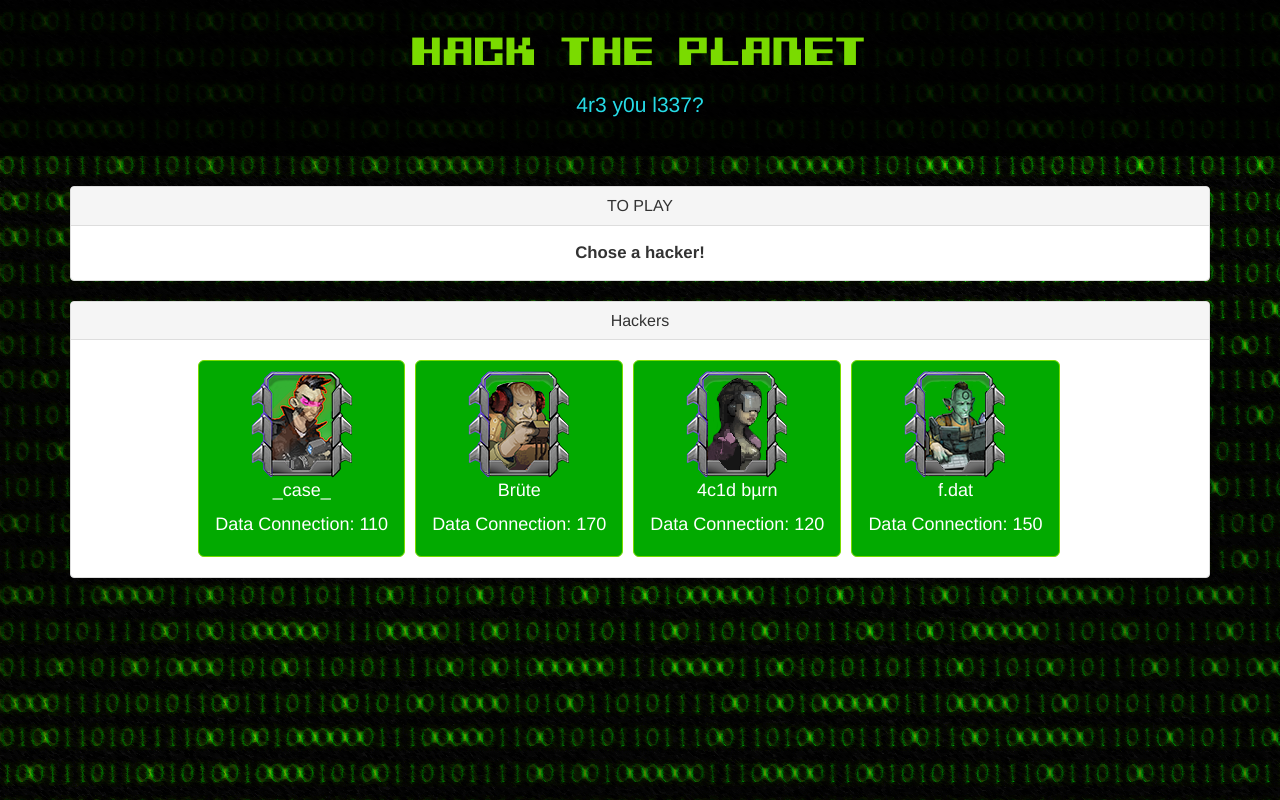
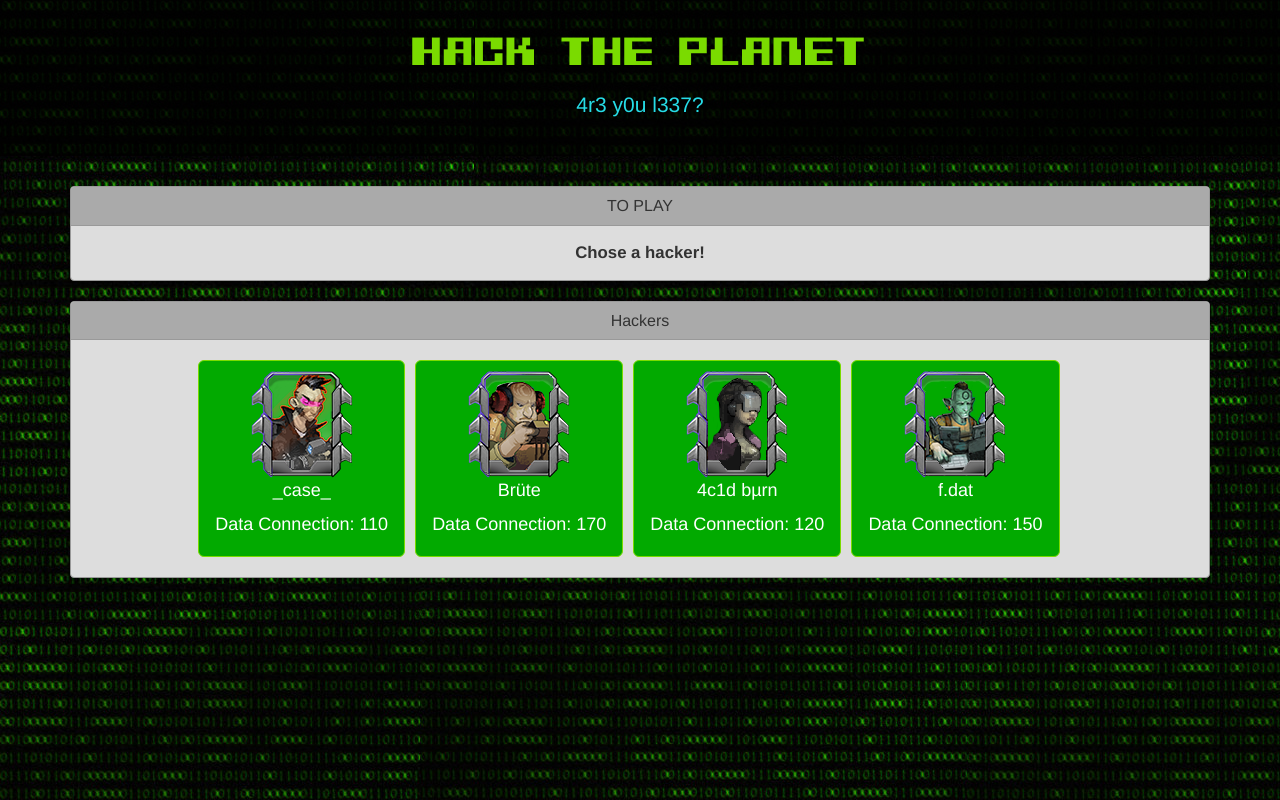
Before and after one commit to neurohacked/hack-the-planet, a PHP site: page / in a window 1280 px wide. Run offline with PHP 8.4, Linux system fonts and the light colour scheme; some libraries are stand-ins or nearby versions.

Commit message:
theme adjustment

```diff
--- a/css/master.css
+++ b/css/master.css
@@ -35,6 +35,16 @@ h1, h2, h3 {
     font-size: 1.5em;
     color: #26DCE7;
 }
+.panel-default {
+    border-color: #999;
+}
+.panel {
+    background-color: #ddd;
+}
+.panel-default>.panel-heading {
+    background-color: #aaa;
+    border-color: #999;
+}
 #info, #defeat {
     font-size: 1.2em;
     font-weight: bold;
```
Also changed, not shown: img/hack.jpg.
